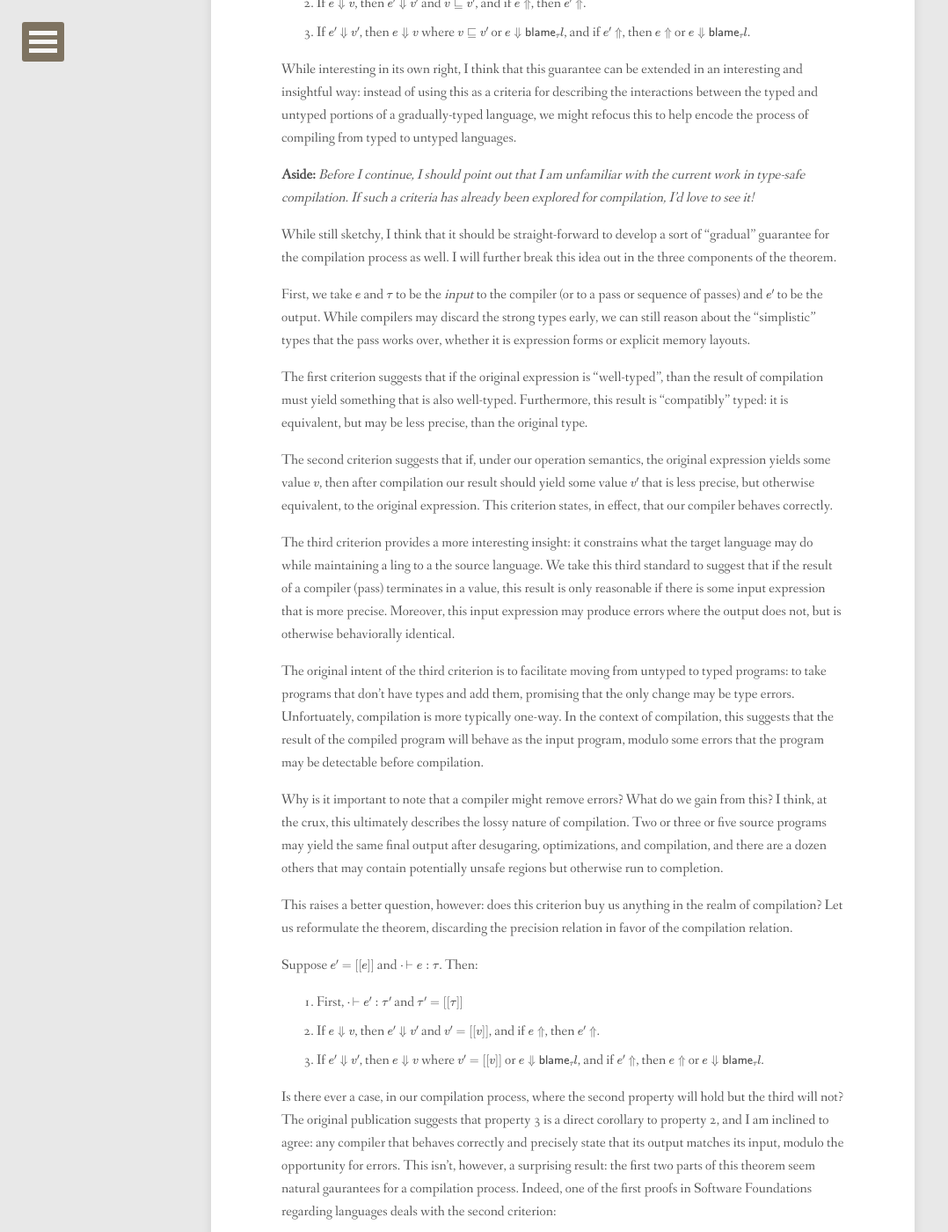
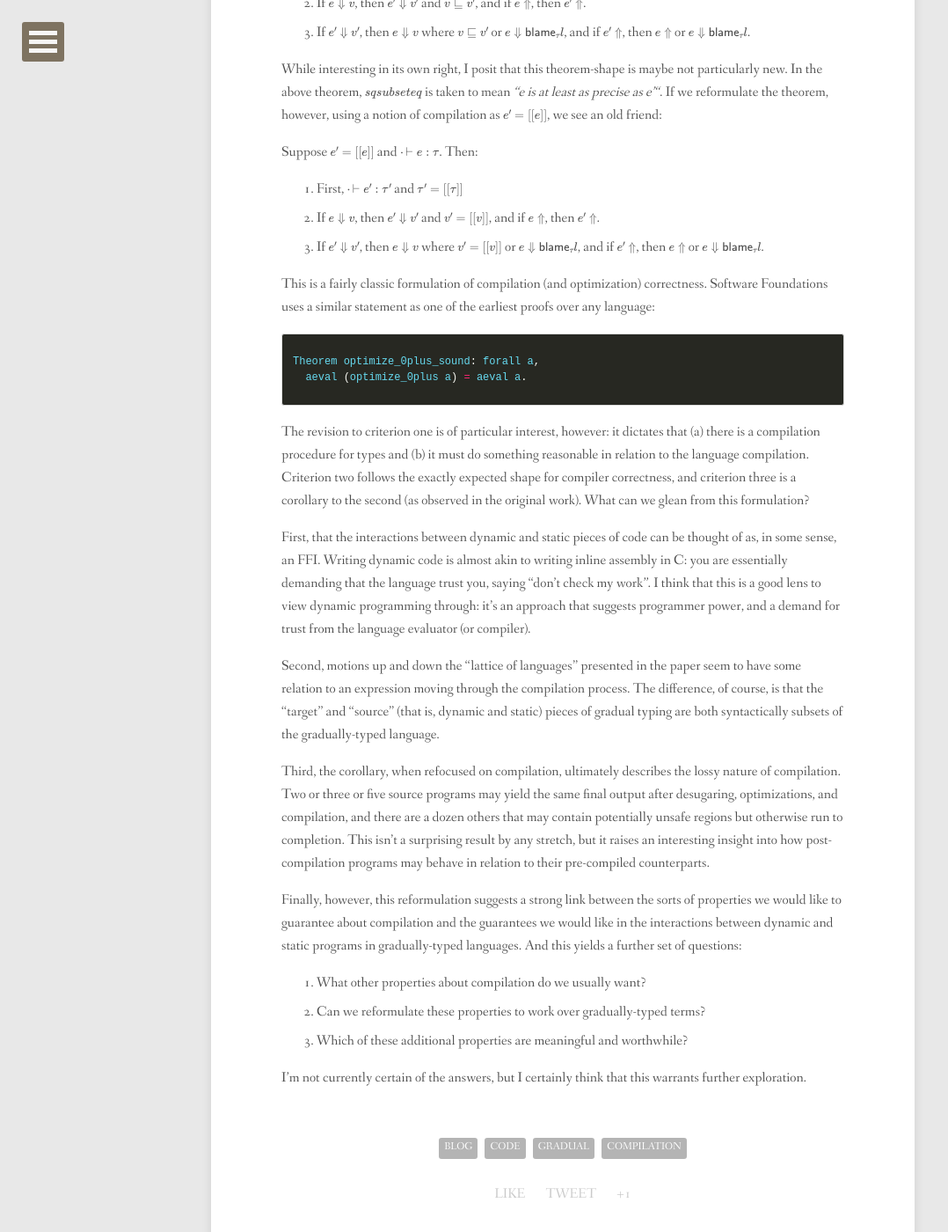
Before and after one commit to cgswords/cgswords.github.io, a Jekyll site: the page built from _posts/2015-04-15-gradual-compilation.md, in a window 1280 px wide and 1400 px high, scrolled down 669 px. Shown: the whole window at 88% size, without its empty margins (0-1078 px from the left). Built offline with Jekyll 4.4.1, drawn with Linux system fonts in a browser that asks for light colours; nearby versions of some CDN libraries; some web fonts are replaced; formulas are drawn with MathJax 3; comment, search, counter and statistics services are not loaded; some of the changed text lies outside the part shown.

Commit message:
Checking the tex

```diff
--- a/_posts/2015-04-15-gradual-compilation.md
+++ b/_posts/2015-04-15-gradual-compilation.md
@@ -5,7 +5,7 @@ tags: blog code gradual compilation
 ---
 There was some recent work by some of my colleagues toward a
 [Refined Criteria for Gradual Typing](https://dl.dropboxusercontent.com/u/10275252/gradual-guarantee.pdf),
-wherein they propose that current many modern gradual typing systems are not
+wherein they propose that many modern "gradual typing" systems are not
 faithful to the original aim of gradual typing. In particular, the following
 assertion is at the heart of their refined criteria:
 
@@ -26,60 +26,10 @@ Suppose $e \sqsubseteq e'$ and $\cdotp \vdash e : \tau$. Then:
    if $e' \Uparrow$, then $e \Uparrow$ or
    <span>$e \Downarrow \mathsf{blame}_\tau l$</span>.
 
-While interesting in its own right, I think that this guarantee can be extended
-in an interesting and insightful way: instead of using this as a criteria for
-describing the interactions between the typed and untyped portions of a
-gradually-typed language, we might refocus this to help encode the process of
-compiling from typed to untyped languages.
-
-**Aside:** *Before I continue, I should point out that I am unfamiliar with the
-current work in type-safe compilation. If such a criteria has already been
-explored for compilation, I'd love to see it!*
-
-While still sketchy, I think that it should be straight-forward to develop a
-sort of "gradual" guarantee for the compilation process as well. I will
-further break this idea out in the three components of the theorem.
-
-First, we take $e$ and $\tau$ to be the *input* to the compiler (or to a pass or
-sequence of passes) and $e'$ to be the output. While compilers may discard the
-strong types early, we can still reason about the "simplistic" types that the
-pass works over, whether it is expression forms or explicit memory layouts.
-
-The first criterion suggests that if the original expression is "well-typed",
-than the result of compilation must yield something that is also well-typed.
-Furthermore, this result is "compatibly" typed: it is equivalent, but may be
-less precise, than the original type.
-
-The second criterion suggests that if, under our operation semantics, the
-original expression yields some value $v$, then after compilation our result
-should yield some value $v'$ that is less precise, but otherwise equivalent,
-to the original expression. This criterion states, in effect, that our
-compiler behaves correctly.
-
-The third criterion provides a more interesting insight: it constrains what
-the target language may do while maintaining a ling to a the source language.
-We take this third standard to suggest that if the result of a compiler (pass)
-terminates in a value, this result is only reasonable if there is some input
-expression that is more precise. Moreover, this input expression may produce
-errors where the output does not, but is otherwise behaviorally identical.
-
-The original intent of the third criterion is to facilitate moving from untyped
-to typed programs: to take programs that don't have types and add them,
-promising that the only change may be type errors. Unfortuately, compilation
-is more typically one-way. In the context of compilation, this suggests that
-the result of the compiled program will behave as the input program, modulo
-some errors that the program may be detectable before compilation.
-
-Why is it important to note that a compiler might remove errors? What do we gain
-from this? I think, at the crux, this ultimately describes the lossy nature of
-compilation. Two or three or five source programs may yield the same final
-output after desugaring, optimizations, and compilation, and there are a dozen
-others that may contain potentially unsafe regions but otherwise run to
-completion.
-
-This raises a better question, however: does this criterion buy us anything
-in the realm of compilation? Let us reformulate the theorem, discarding the
-precision relation in favor of the compilation relation.
+While interesting in its own right, I posit that this theorem-shape is maybe not
+particularly new. In the above theorem, $sqsubseteq$ is taken to mean *"e is at
+least as precise as e'"*. If we reformulate the theorem, however, using a notion
+of compilation as $e' = [[e]]$, we see an old friend:
 
 Suppose $e' = [[e]]$ and $\cdotp \vdash e : \tau$. Then:
 
@@ -91,22 +41,52 @@
    if $e' \Uparrow$, then $e \Uparrow$ or
    <span>$e \Downarrow \mathsf{blame}_\tau l$</span>.
 
-Is there ever a case, in our compilation process, where the second property
-will hold but the third will not? The original publication suggests that
-property 3 is a direct corollary to property 2, and I am inclined to agree:
-any compiler that behaves correctly and precisely state that its output
-matches its input, modulo the opportunity for errors. This isn't, however, a
-surprising result: the first two parts of this theorem seem natural gaurantees
-for a compilation process. Indeed, one of the first proofs in Software
-Foundations regarding languages deals with the second criterion:
+This is a fairly classic formulation of compilation (and optimization)
+correctness. Software Foundations uses a similar statement as one of the
+earliest proofs over any language:
 
 {% highlight coq %}
 Theorem optimize_0plus_sound: forall a,
   aeval (optimize_0plus a) = aeval a.
 {% endhighlight %}
 
-This naturally suggests (perhaps rightly so) that the relation between static
-and dynamic languages can be thought of as a sort of compilation process.
-It also asks another question: what other properties about compilation do we
-usually want? Can we reformulate these properties to work over gradually-typed
-terms? Which of these additional properties are meaningful and worthwhile?
+The revision to criterion one is of particular interest, however: it dictates
+that (a) there is a compilation procedure for types and (b) it must do something
+reasonable in relation to the language compilation. Criterion two follows the
+exactly expected shape for compiler correctness, and criterion three is a
+corollary to the second (as observed in the original work). What can we glean
+from this formulation?
+
+First, that the interactions between dynamic and static pieces of code can
+be thought of as, in some sense, an FFI. Writing dynamic code is almost akin
+to writing inline assembly in C: you are essentially demanding that the
+language trust you, saying "don't check my work". I think that this is a
+good lens to view dynamic programming through: it's an approach that suggests
+programmer power, and a demand for trust from the language evaluator (or
+compiler).
+
+Second, motions up and down the "lattice of languages" presented in the paper
+seem to have some relation to an expression moving through the compilation process.
+The difference, of course, is that the "target" and "source" (that is, dynamic
+and static) pieces of gradual typing are both syntactically subsets of the
+gradually-typed language.
+
+Third, the corollary, when refocused on compilation, ultimately describes the
+lossy nature of compilation. Two or three or five source programs may yield the
+same final output after desugaring, optimizations, and compilation, and there
+are a dozen others that may contain potentially unsafe regions but otherwise run
+to completion. This isn't a surprising result by any stretch, but it raises an
+interesting insight into how post-compilation programs may behave in relation
+to their pre-compiled counterparts.
+
+Finally, however, this reformulation suggests a strong link between the sorts
+of properties we would like to guarantee about compilation and the guarantees
+we would like in the interactions between dynamic and static programs in
+gradually-typed languages. And this yields a further set of questions:
+
+1. What other properties about compilation do we usually want?
+2. Can we reformulate these properties to work over gradually-typed terms?
+3. Which of these additional properties are meaningful and worthwhile?
+
+I'm not currently certain of the answers, but I certainly think that this
+warrants further exploration.
```
